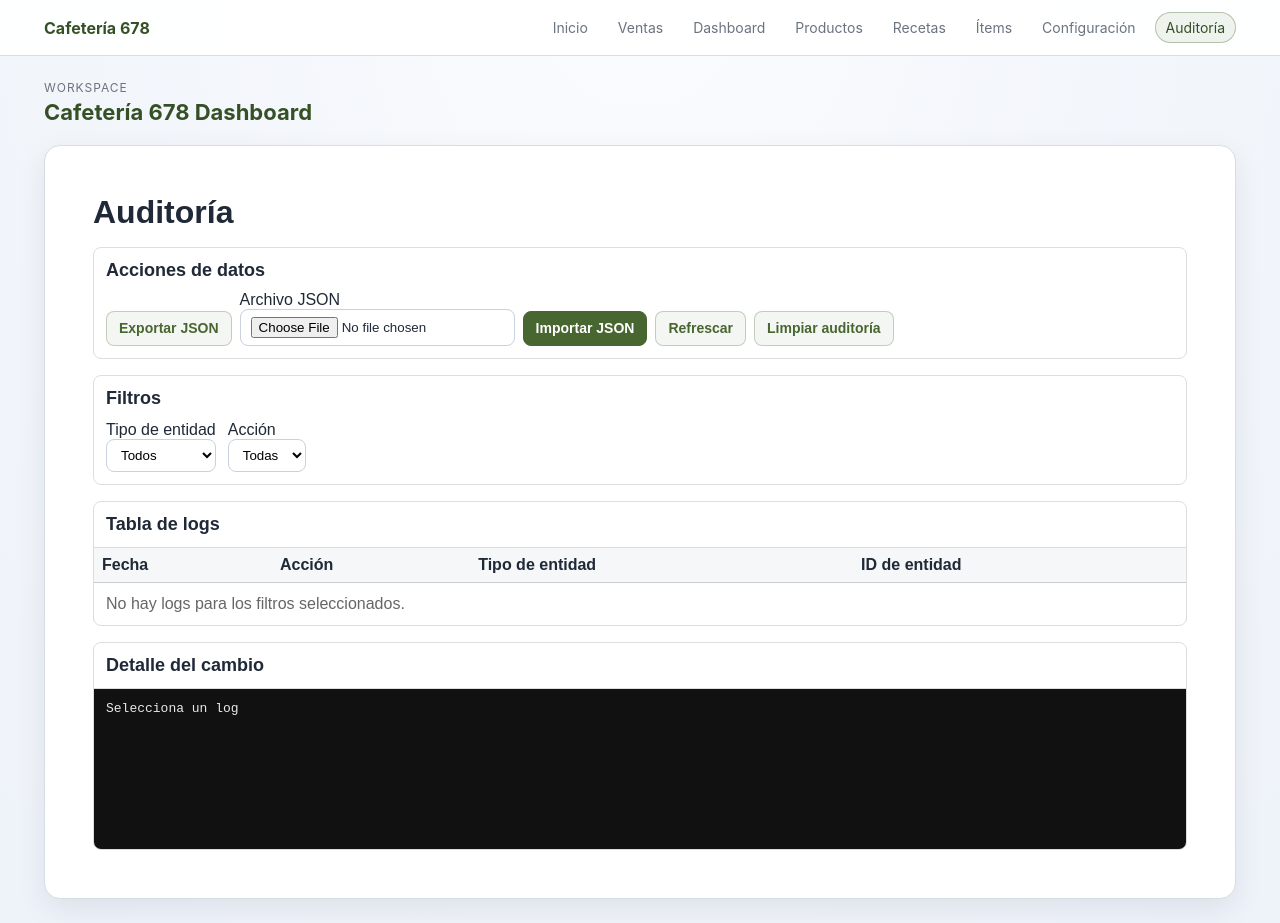
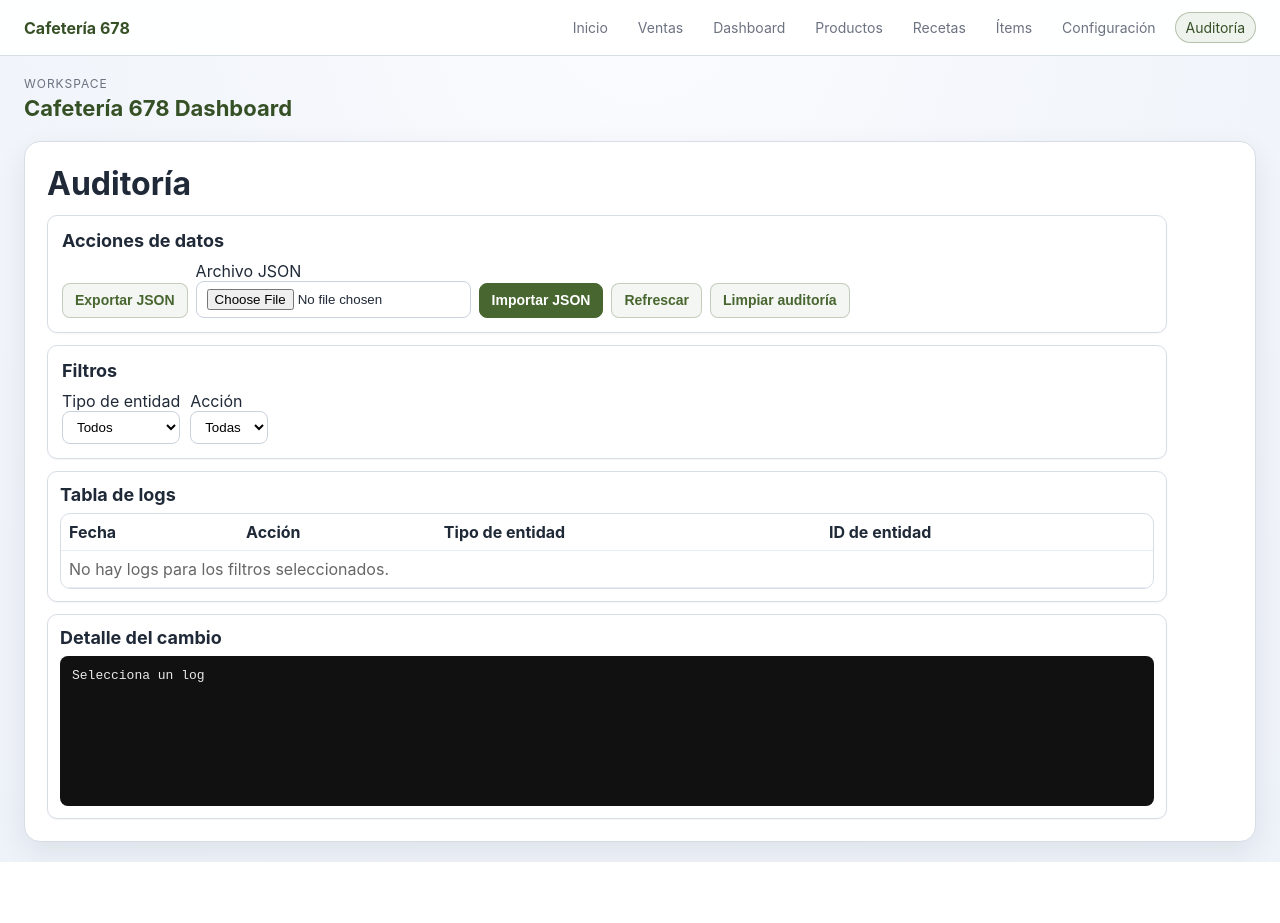
Before and after one commit to NicoChapiro/cafeteria-678-dashboard, a Next.js app: page /audit in a window 1280 px wide. After the commit the page ends 862 px from the top, so only its background shows below. Built offline with nearby package versions, Linux system fonts and the light colour scheme.

Commit message:
Polish desktop spacing and density across key pages

```diff
--- a/app/audit/page.tsx
+++ b/app/audit/page.tsx
@@ -98,18 +98,10 @@ export default function AuditPage() {
   }
 
   return (
-    <main style={{ padding: 24, fontFamily: 'sans-serif', display: 'grid', gap: 16 }}>
+    <main className="pageStack" style={{ gap: 12 }}>
       <h1 style={{ margin: 0 }}>Auditoría</h1>
 
-      <section
-        style={{
-          border: '1px solid #ddd',
-          borderRadius: 8,
-          padding: 12,
-          display: 'grid',
-          gap: 10,
-        }}
-      >
+      <section className="card" style={{ display: 'grid', gap: 10, marginBottom: 0, maxWidth: 1120 }}>
         <h2 style={{ margin: 0, fontSize: 18 }}>Acciones de datos</h2>
 
         <div style={{ display: 'flex', gap: 8, alignItems: 'end', flexWrap: 'wrap' }}>
@@ -156,17 +148,7 @@ export default function AuditPage() {
         ) : null}
       </section>
 
-      <section
-        style={{
-          border: '1px solid #ddd',
-          borderRadius: 8,
-          padding: 12,
-          display: 'flex',
-          gap: 12,
-          alignItems: 'end',
-          flexWrap: 'wrap',
-        }}
-      >
+      <section className="card" style={{ display: 'flex', gap: 10, alignItems: 'end', flexWrap: 'wrap', marginBottom: 0, maxWidth: 1120 }}>
         <h2 style={{ margin: 0, fontSize: 18, width: '100%' }}>Filtros</h2>
 
         <label>
@@ -200,30 +182,22 @@ export default function AuditPage() {
         </label>
       </section>
 
-      <section
-        style={{
-          border: '1px solid #ddd',
-          borderRadius: 8,
-          overflow: 'hidden',
-        }}
-      >
-        <h2 style={{ margin: 0, padding: 12, fontSize: 18, borderBottom: '1px solid #ddd' }}>
-          Tabla de logs
-        </h2>
+      <section className="card" style={{ display: 'grid', gap: 8, marginBottom: 0, maxWidth: 1120, padding: 12 }}>
+        <h2 style={{ margin: 0, fontSize: 18 }}>Tabla de logs</h2>
 
-        <table style={{ borderCollapse: 'collapse', width: '100%' }}>
-          <thead style={{ background: '#f6f7f9' }}>
+        <div className="tableWrap listPageTable"><table className="table">
+          <thead>
             <tr>
-              <th style={{ borderBottom: '1px solid #ccc', textAlign: 'left', padding: 8 }}>
+              <th>
                 Fecha
               </th>
-              <th style={{ borderBottom: '1px solid #ccc', textAlign: 'left', padding: 8 }}>
+              <th>
                 Acción
               </th>
-              <th style={{ borderBottom: '1px solid #ccc', textAlign: 'left', padding: 8 }}>
+              <th>
                 Tipo de entidad
               </th>
-              <th style={{ borderBottom: '1px solid #ccc', textAlign: 'left', padding: 8 }}>
+              <th>
                 ID de entidad
               </th>
             </tr>
@@ -242,34 +216,28 @@ export default function AuditPage() {
                     boxShadow: isSelected ? 'inset 3px 0 0 #0d6efd' : 'none',
                   }}
                 >
-                  <td style={{ borderBottom: '1px solid #eee', padding: 8 }}>
+                  <td>
                     {formatDate(log.createdAt)}
                   </td>
-                  <td style={{ borderBottom: '1px solid #eee', padding: 8 }}>{log.action}</td>
-                  <td style={{ borderBottom: '1px solid #eee', padding: 8 }}>{log.entityType}</td>
-                  <td style={{ borderBottom: '1px solid #eee', padding: 8 }}>{log.entityId}</td>
+                  <td>{log.action}</td>
+                  <td>{log.entityType}</td>
+                  <td>{log.entityId}</td>
                 </tr>
               );
             })}
             {filteredLogs.length === 0 ? (
               <tr>
-                <td colSpan={4} style={{ padding: 12, color: '#666' }}>
+                <td colSpan={4} style={{ color: '#666' }}>
                   No hay logs para los filtros seleccionados.
                 </td>
               </tr>
             ) : null}
           </tbody>
-        </table>
+        </table></div>
       </section>
 
-      <section
-        style={{
-          border: '1px solid #ddd',
-          borderRadius: 8,
-          overflow: 'hidden',
-        }}
-      >
-        <h2 style={{ margin: 0, padding: 12, fontSize: 18, borderBottom: '1px solid #ddd' }}>
+      <section className="card" style={{ display: 'grid', gap: 8, marginBottom: 0, maxWidth: 1120, padding: 12 }}>
+        <h2 style={{ margin: 0, fontSize: 18 }}>
           Detalle del cambio
         </h2>
         <pre
@@ -279,7 +247,8 @@ export default function AuditPage() {
             color: '#e9e9e9',
             padding: 12,
             overflowX: 'auto',
-            minHeight: 160,
+            minHeight: 150,
+            borderRadius: 8,
           }}
         >
           {selectedLog ? JSON.stringify(selectedLog.diffJson, null, 2) : 'Selecciona un log'}
--- a/app/globals.css
+++ b/app/globals.css
@@ -57,6 +57,39 @@ a:hover { color: var(--brand-orange); }
   background: var(--card);
   box-shadow: 0 1px 2px rgba(15, 23, 42, 0.04);
   margin-bottom: 16px;
+}
+
+.pageStack {
+  display: grid;
+  gap: 14px;
+}
+
+.sectionStack {
+  display: grid;
+  gap: 10px;
+}
+
+.listPageHeader {
+  display: flex;
+  justify-content: space-between;
+  align-items: flex-start;
+  gap: 10px;
+  margin-bottom: 10px;
+  flex-wrap: wrap;
+}
+
+.listPageTable {
+  width: min(100%, 1120px);
+}
+
+@media (min-width: 1200px) {
+  .pageStack {
+    gap: 12px;
+  }
+
+  .sectionStack {
+    gap: 8px;
+  }
 }
 
 .costingProductCard {
--- a/src/components/PageShell.tsx
+++ b/src/components/PageShell.tsx
@@ -9,12 +9,12 @@ export default function PageShell({ children }: PageShellProps) {
     <main
       style={{
         width: '100%',
-        maxWidth: 1180,
+        maxWidth: 1280,
         margin: '0 auto',
-        padding: 24,
+        padding: 20,
         display: 'flex',
         flexDirection: 'column',
-        gap: 16,
+        gap: 14,
       }}
     >
       {children}
--- a/src/styles/dashboard.css
+++ b/src/styles/dashboard.css
@@ -12,7 +12,7 @@
 }
 
 .topNav__inner {
-  max-width: 1240px;
+  max-width: 1320px;
   margin: 0 auto;
   padding: var(--space-3) var(--space-6);
   display: flex;
@@ -54,9 +54,9 @@
 }
 
 .workspaceShell {
-  max-width: 1240px;
+  max-width: 1320px;
   margin: 0 auto;
-  padding: var(--space-6);
+  padding: 20px 24px;
 }
 
 .workspaceShell__header {
@@ -82,7 +82,7 @@
   border-radius: var(--radius-lg);
   box-shadow: var(--shadow-md);
   background: var(--color-surface-elevated);
-  padding: var(--space-6);
+  padding: 22px;
 }
 
 .dashboardShell__main {
```
Also changed, not shown: app/dashboard/page.tsx (+30 -30 lines), app/items/page.tsx (+4 -11 lines), app/page.tsx (+14 -14 lines), app/products/page.tsx (+4 -11 lines), app/recipes/page.tsx (+4 -11 lines), app/setup/page.tsx (+13 -13 lines).
